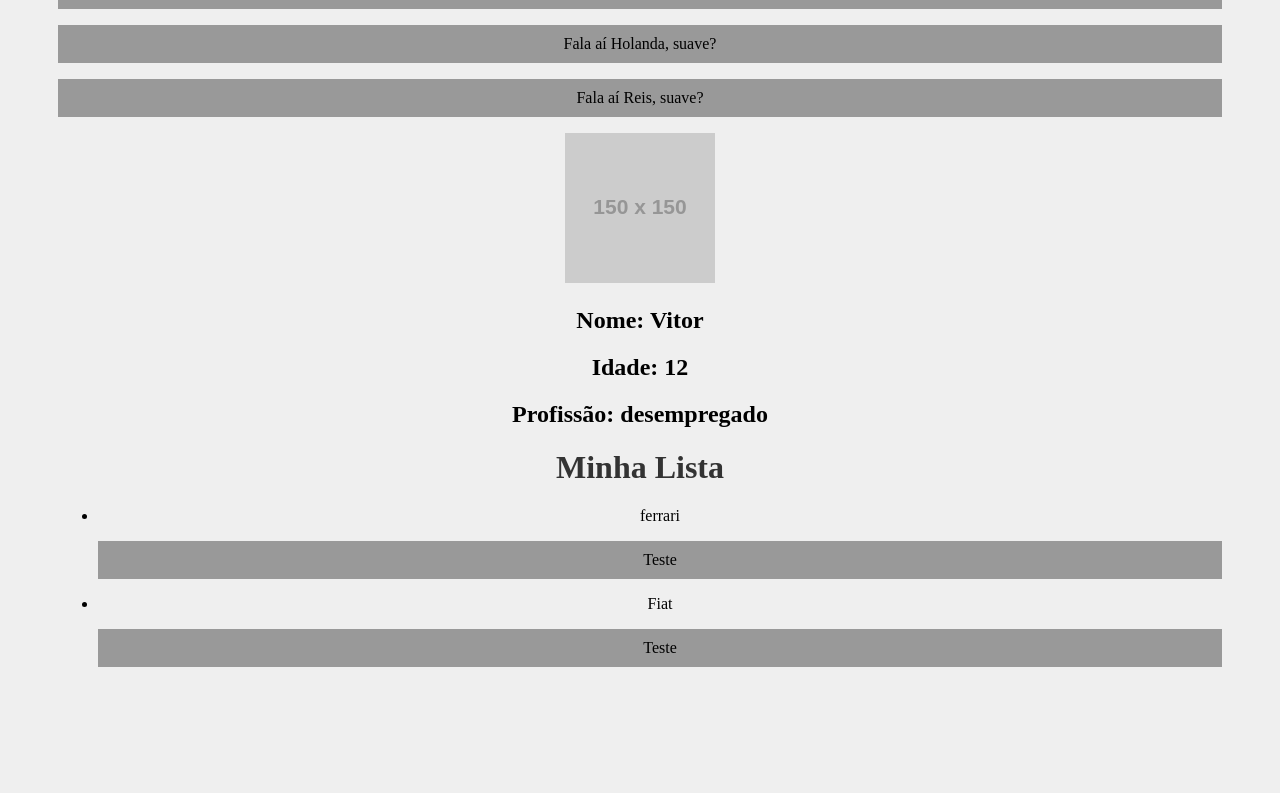
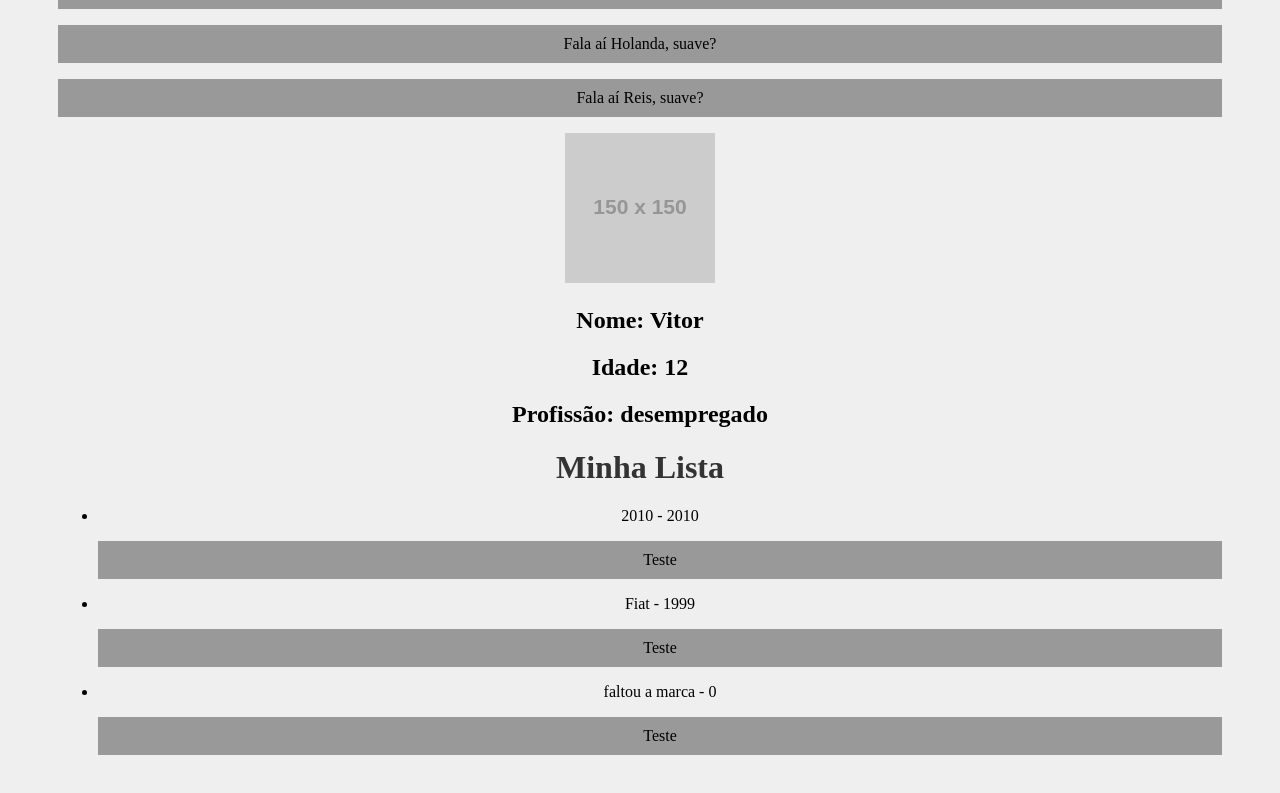
Before and after one commit to 0VitorGabriel/curso-react, a React (Create React App) app in the folder meu-projeto/: page / in a window 1280 px wide. Shown: the part 357-1150 px from the top of the page. Built offline with nearby package versions, Linux system fonts and the light colour scheme; the HTML template or start-up script is replaced by a standard one.

Commit message:
aula finalizada

```diff
--- a/meu-projeto/src/components/Item.js
+++ b/meu-projeto/src/components/Item.js
@@ -1,10 +1,22 @@
-function Item(props) {
+import PropTypes from 'prop-types'
+
+function Item({marca, lancamento}) {
     return (
         <>
-            <li>{props.marca}</li>
+            <li>{marca} - {lancamento}</li>
             <p>Teste </p>
         </>
     )
 }
 
+Item.propTypes = {
+    marca: PropTypes.string.isRequired,
+    lancamento: PropTypes.number.isRequired,
+}
+
+Item.defaultProps = {
+    marca: 'faltou a marca',
+    lancamento: 0,
+}
+
 export default Item
--- a/meu-projeto/src/components/List.js
+++ b/meu-projeto/src/components/List.js
@@ -5,8 +5,9 @@ function List() {
         <>
             <h1>Minha Lista</h1>
             <ul>
-                <Item marca="ferrari"/>
-                <Item marca="Fiat"/>
+                <Item marca="2010" lancamento={2010}/>
+                <Item marca="Fiat" lancamento={1999}/>
+                <Item />
             </ul>
         </>
     )
```
